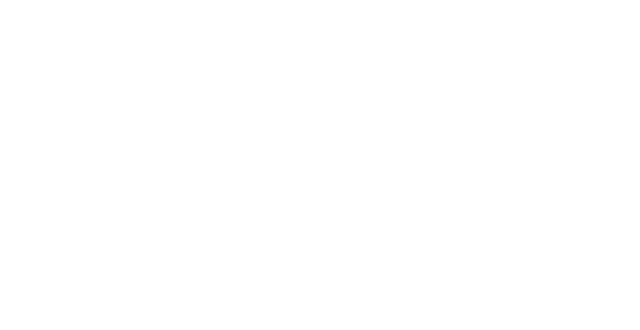
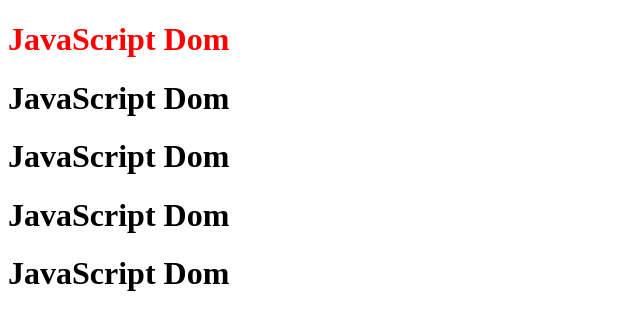
Before and after one commit to ctnylmz/HtmlCssJs, a plain HTML site: page Dersler/1/index.html in a window 1280 px wide. Shown: the whole page, without its empty margins (0-640 px from the left). Drawn offline with Linux system fonts and the light colour scheme.

Commit message:
Create Javascript Dom

```diff
--- a/Dersler/1/assets/js/app.js
+++ b/Dersler/1/assets/js/app.js
@@ -0,0 +1,3 @@
+const title = document.querySelector("#tit");
+
+title.style.color = "red"
--- a/Dersler/1/index.html
+++ b/Dersler/1/index.html
@@ -7,7 +7,11 @@
     <link rel="stylesheet" href="assets/style.css">
 </head>
 <body>
-
+    <h1 class="titles" id="tit">JavaScript Dom</h1>
+    <h1 class="titles" id="tit">JavaScript Dom</h1>
+    <h1 class="titles" id="tit">JavaScript Dom</h1>
+    <h1 class="titles" id="tit">JavaScript Dom</h1>
+    <h1 class="titles" id="tit">JavaScript Dom</h1>
 
 
     <script src="assets/js/app.js"></script>
```
